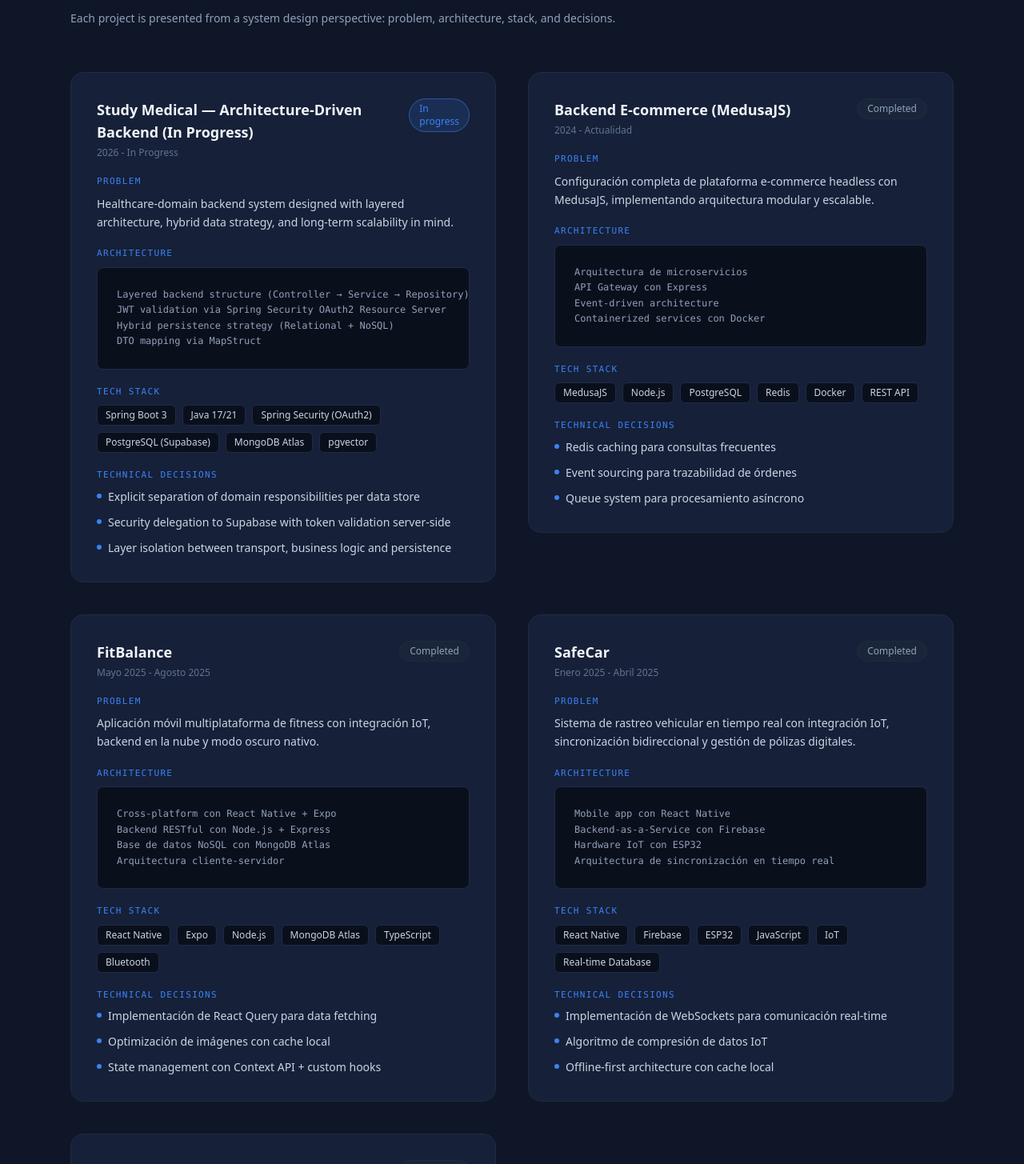
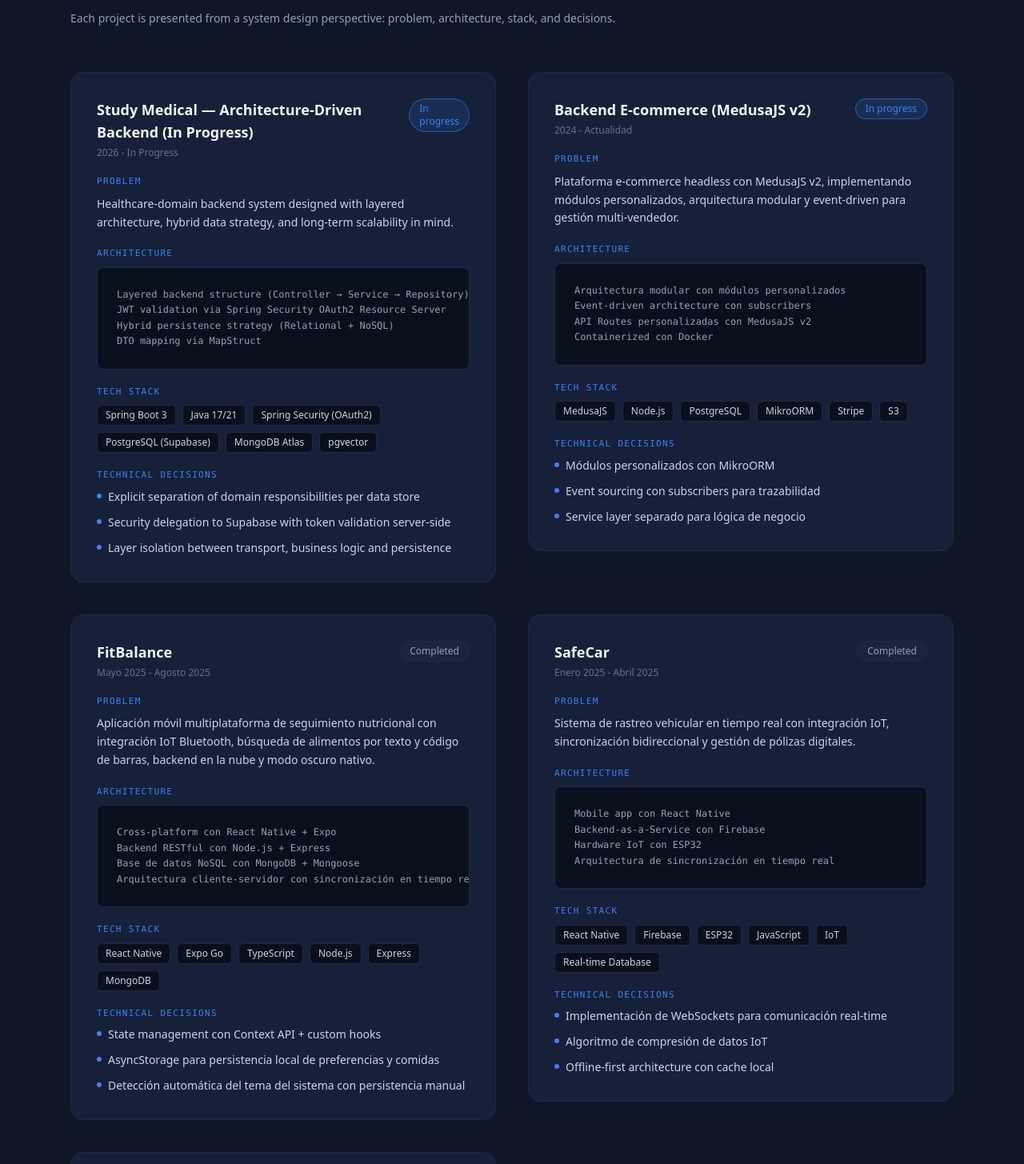
Before and after one commit to Hu-Tao128/Portafolio, a React (Vite) app: page / in a window 1280 px wide. Shown: the part 2394-3849 px from the top of the page at 80% size. Built offline with nearby package versions, Linux system fonts and the light colour scheme.

Commit message:
Update projects data

```diff
--- a/src/App.tsx
+++ b/src/App.tsx
@@ -394,7 +394,7 @@
             <div className="grid gap-3">
               <a href={personalInfo.contact.email} className={actionBtn} aria-label="Send an email">
                 <FaEnvelope size={12} />
-                angel.josue@utj.edu.mx
+                alcantarahuerta128@gmail.com
               </a>
               <a href={personalInfo.contact.github} target="_blank" rel="noopener noreferrer" className={actionBtn}>
                 <FaGithub size={12} />
--- a/src/data/projects.ts
+++ b/src/data/projects.ts
@@ -63,96 +63,131 @@
   },
   {
     id: 'medusa-ecommerce',
-    title: 'Backend E-commerce (MedusaJS)',
-    description: 'Configuración completa de plataforma e-commerce headless con MedusaJS, implementando arquitectura modular y escalable.',
+    title: 'Backend E-commerce (MedusaJS v2)',
+    description: 'Plataforma e-commerce headless con MedusaJS v2, implementando módulos personalizados, arquitectura modular y event-driven para gestión multi-vendedor.',
     featured: true,
-    techStack: ['MedusaJS', 'Node.js', 'PostgreSQL', 'Redis', 'Docker', 'REST API'],
+    techStack: [
+      'MedusaJS',
+      'Node.js',
+      'PostgreSQL',
+      'MikroORM',
+      'Stripe',
+      'S3',
+      'Firebase',
+      'TypeScript',
+      'Nodemailer'
+    ],
     category: 'backend',
     links: {
-      github: 'https://github.com/Hu-Tao128',
+      github: 'https://github.com/Hu-Tao128/medusa-store',
     },
     technicalDetails: {
       architecture: [
-        'Arquitectura de microservicios',
-        'API Gateway con Express',
-        'Event-driven architecture',
-        'Containerized services con Docker',
+        'Arquitectura modular con módulos personalizados',
+        'Event-driven architecture con subscribers',
+        'API Routes personalizadas con MedusaJS v2',
+        'Containerized con Docker',
+        'ORM con MikroORM para PostgreSQL'
       ],
       keyFeatures: [
-        'Modelado de productos, variantes y colecciones',
-        'Configuración de servicios, middlewares y plugins personalizados',
-        'Implementación de autenticación JWT y gestión de órdenes',
-        'Integración con frontend desacoplado (React/Next.js)',
-        'Sistema de caché con Redis',
+        'Módulo personalizado \'custom-products\' (cross-sell, upsell, related products)',
+        'Módulo personalizado \'seller\' (gestión multi-vendedor con estados: pending/approved/rejected)',
+        'Sistema de email transaccional con Nodemailer y templates HTML',
+        'Integración con Firebase Admin para notificaciones',
+        'Integración con Stripe para pagos',
+        'Almacenamiento de archivos en S3',
+        'API Routes: products, orders, customers, addresses, inventory, shipping, collections, sellers',
+        'Subscribers: payment-success, order-preparation, fulfillment-shipment-created, product-updated',
+        'Workflows para procesos de negocio (create-seller-product, link-seller-product)',
+        'Links entre entidades (seller-customer, seller-product, product-custom)'
       ],
       challenges: [
-        'Escalabilidad de catálogo con miles de productos',
-        'Gestión de inventario en tiempo real',
-        'Integración con múltiples servicios de pago',
+        'Gestión de catálogo con productos personalizados',
+        'Sistema multi-vendedor con validación de estados',
+        'Email transaccional escalable',
+        'Gestión de inventario y órdenes en tiempo real'
       ],
       solutions: [
-        'Redis caching para consultas frecuentes',
-        'Event sourcing para trazabilidad de órdenes',
-        'Queue system para procesamiento asíncrono',
-        'Plugin system para pagos y envíos',
+        'Módulos personalizados con MikroORM',
+        'Event sourcing con subscribers para trazabilidad',
+        'Service layer separado para lógica de negocio',
+        'Integración con Redis para caché y colas'
       ],
       demonstrates: [
-        'Comprensión de arquitectura modular',
+        'Comprensión de arquitectura modular MedusaJS v2',
         'Manejo de APIs REST estructuradas',
-        'Entendimiento de e-commerce escalable',
-        'Experiencia con headless commerce',
-        'Patrones de diseño avanzados',
-      ],
+        'Patrones de diseño con MikroORM',
+        'Event-driven architecture con subscribers',
+        'Integración con servicios externos (Stripe, S3, Firebase)',
+        'Módulo admin personalizado con SDK'
+      ]
     },
     period: '2024 - Actualidad',
-    status: 'completed',
+    status: 'in-progress'
   },
   {
     id: 'fitbalance',
     title: 'FitBalance',
-    description: 'Aplicación móvil multiplataforma de fitness con integración IoT, backend en la nube y modo oscuro nativo.',
+    description: 'Aplicación móvil multiplataforma de seguimiento nutricional con integración IoT Bluetooth, búsqueda de alimentos por texto y código de barras, backend en la nube y modo oscuro nativo.',
     featured: true,
-    techStack: ['React Native', 'Expo', 'Node.js', 'MongoDB Atlas', 'TypeScript', 'Bluetooth'],
+    techStack: [
+      'React Native',
+      'Expo Go',
+      'TypeScript',
+      'Node.js',
+      'Express',
+      'MongoDB',
+      'Mongoose',
+      'Bluetooth Low Energy',
+      'AsyncStorage',
+      'Axios'
+    ],
     category: 'mobile',
     links: {
-      github: 'https://github.com/Hu-Tao128',
+      github: 'https://github.com/Hu-Tao128/FitBalance'
     },
     technicalDetails: {
       architecture: [
         'Cross-platform con React Native + Expo',
         'Backend RESTful con Node.js + Express',
-        'Base de datos NoSQL con MongoDB Atlas',
-        'Arquitectura cliente-servidor',
+        'Base de datos NoSQL con MongoDB + Mongoose',
+        'Arquitectura cliente-servidor con sincronización en tiempo real'
       ],
       keyFeatures: [
-        'Implementación de backend con Node.js y MongoDB Atlas',
-        'Integración de escáner de códigos QR',
-        'Conexión Bluetooth con báscula inteligente',
-        'Implementación de modo oscuro con persistencia local',
-        'Gestión de datos en la nube con optimización de consultas',
-        'Sistema de autenticación y perfiles de usuario',
+        'Búsqueda de alimentos por texto mediante Nutritionix API',
+        'Escaneo de códigos de barras con cámara (expo-camera)',
+        'Conexión Bluetooth Low Energy con dispositivos IoT (react-native-ble-plx)',
+        'Modo oscuro con persistencia local (AsyncStorage) y detección automática del sistema',
+        'Gestión de datos en la nube con MongoDB',
+        'Sistema de autenticación con bcrypt y perfiles de usuario',
+        'Notificaciones locales programadas (expo-notifications)',
+        'Creación de comidas personalizadas almacenadas localmente',
+        'Estadísticas y gráficas diarias/semanales'
       ],
       challenges: [
-        'Sincronización de datos en tiempo real',
-        'Optimización de performance en dispositivos móviles',
-        'Gestión de estados complejos en múltiples pantallas',
+        'Integración con APIs externas de nutrición (Nutritionix, FatSecret)',
+        'Sincronización de datos entre app y dispositivos Bluetooth',
+        'Optimización de rendimiento en dispositivos móviles',
+        'Gestión de estados complejos con Context API'
       ],
       solutions: [
-        'Implementación de React Query para data fetching',
-        'Optimización de imágenes con cache local',
         'State management con Context API + custom hooks',
-        'Lazy loading de componentes pesados',
+        'AsyncStorage para persistencia local de preferencias y comidas',
+        'Detección automática del tema del sistema con persistencia manual',
+        'Lazy loading de componentes y optimización de renders'
       ],
       demonstrates: [
         'Desarrollo móvil multiplataforma completo',
-        'Integración hardware-software (Bluetooth)',
-        'Gestión de datos en tiempo real',
-        'UI/UX con modo oscuro nativo',
-        'Arquitectura cross-platform',
-      ],
+        'Integración hardware-software (Bluetooth LE)',
+        'Consumo de APIs externas de nutrición',
+        'UI/UX con modo oscuro nativo y tema personalizado',
+        'Backend RESTful con Express y MongoDB',
+        'Gestión de notificaciones locales',
+        'Gráficos y estadísticas en tiempo real'
+      ]
     },
     period: 'Mayo 2025 - Agosto 2025',
-    status: 'completed',
+    status: 'completed'
   },
   {
     id: 'safecar',
@@ -162,7 +197,7 @@
     techStack: ['React Native', 'Firebase', 'ESP32', 'JavaScript', 'IoT', 'Real-time Database'],
     category: 'iot',
     links: {
-      github: 'https://github.com/Hu-Tao128',
+      github: 'https://github.com/oscarsgg/SafeCar',
     },
     technicalDetails: {
       architecture: [
@@ -209,7 +244,7 @@
     techStack: ['PHP', 'MySQL', 'JavaScript', 'HTML5', 'CSS3', 'REST API'],
     category: 'ecommerce',
     links: {
-      github: 'https://github.com/Hu-Tao128',
+      github: 'https://github.com/Hu-Tao128/YG_Amigurumis',
     },
     technicalDetails: {
       architecture: [
```
